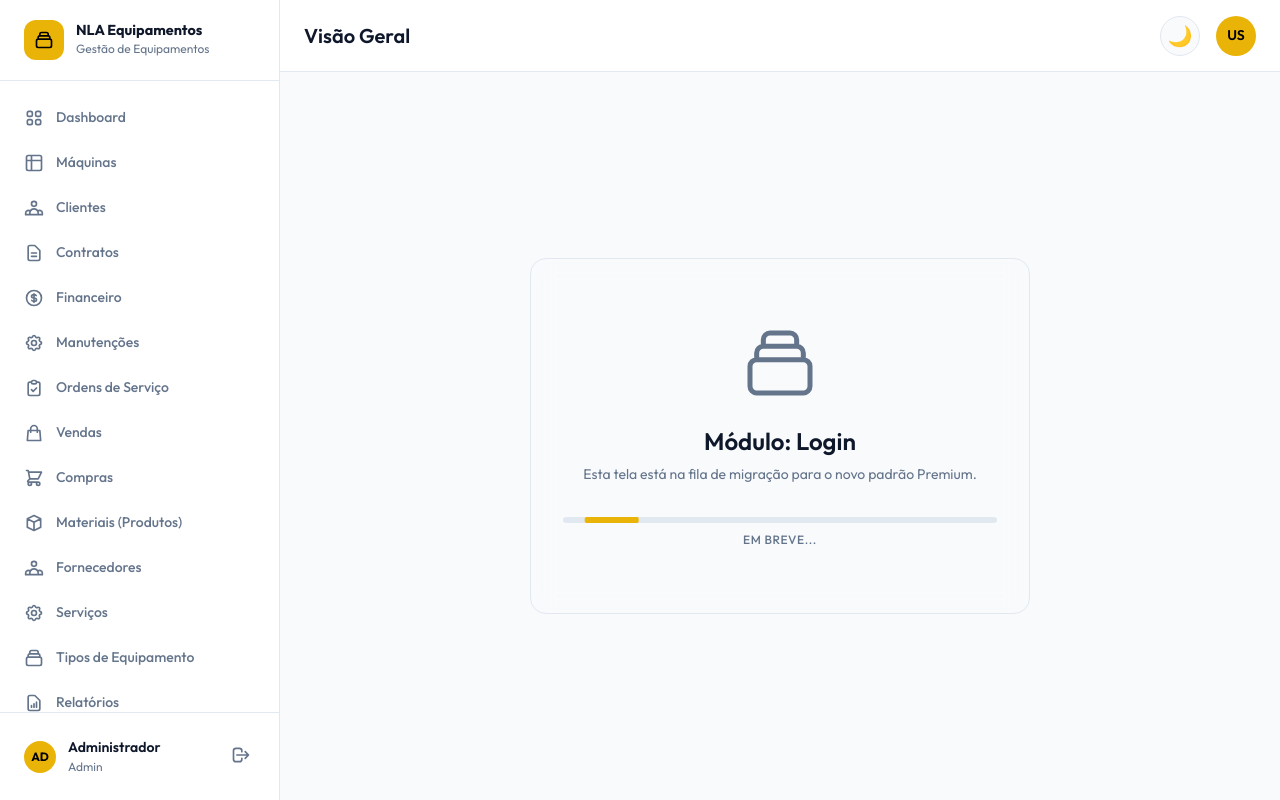
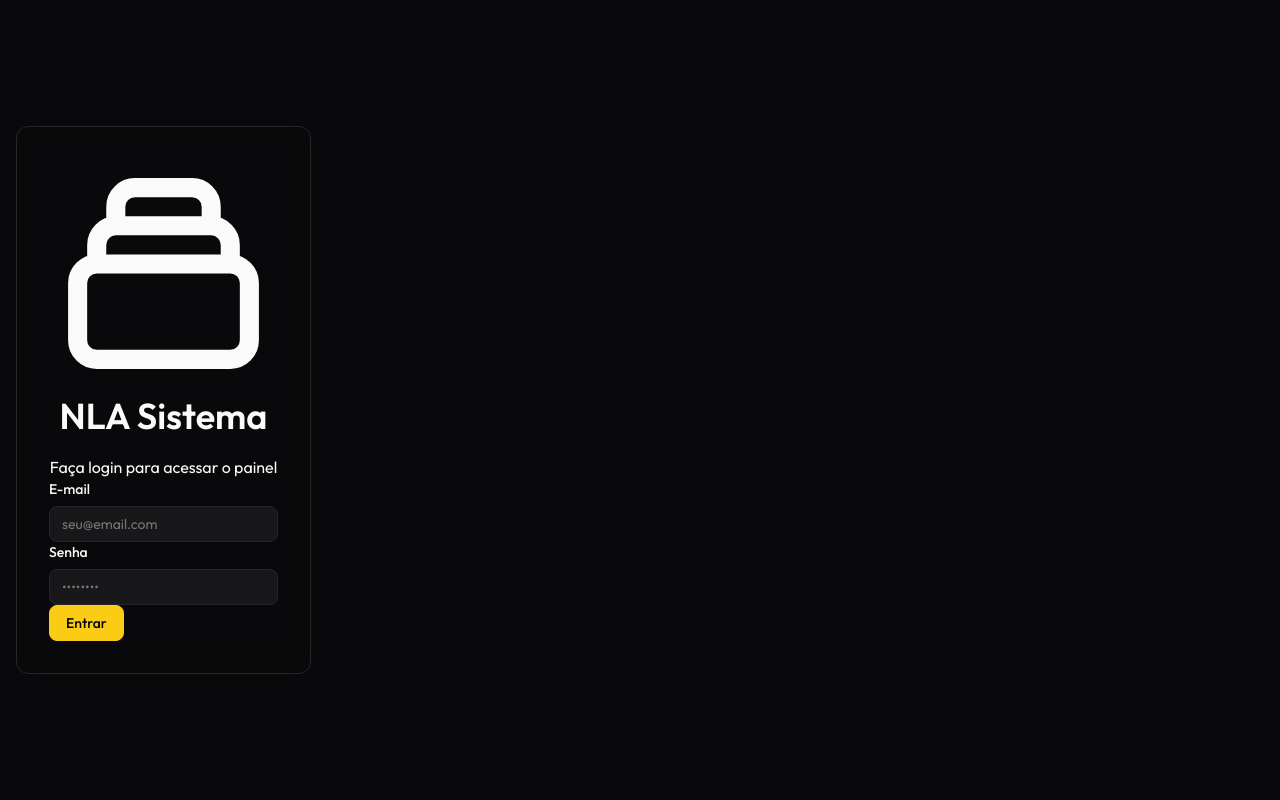
Before and after one commit to NicolasMatheusThiesen/nla-sistema, a Vue app in the folder frontend/: page /login in a window 1280 px wide. Built offline with nearby package versions, Linux system fonts and the light colour scheme; no server answers; what @tanstack/vue-query would draw is missing.

Commit message:
feat: Adicionar tela de login e proteção de rotas com Supabase Auth

```diff
--- a/frontend/package.json
+++ b/frontend/package.json
@@ -15,6 +15,7 @@
     "format": "prettier --write --experimental-cli src/"
   },
   "dependencies": {
+    "@supabase/supabase-js": "^2.110.1",
     "@tanstack/vue-query": "^5.101.2",
     "apexcharts": "^5.16.0",
     "axios": "^1.18.1",
--- a/frontend/src/components/layout/Sidebar.vue
+++ b/frontend/src/components/layout/Sidebar.vue
@@ -1,9 +1,16 @@
 <script setup lang="ts">
 import { ref } from 'vue';
-import { RouterLink, useRoute } from 'vue-router';
+import { RouterLink, useRoute, useRouter } from 'vue-router';
+import { supabase } from '@/lib/supabase';
 
 const isMobileMenuOpen = ref(false);
 const route = useRoute();
+const router = useRouter();
+
+const handleLogout = async () => {
+  await supabase.auth.signOut();
+  router.push('/login');
+};
 
 const toggleMobileMenu = () => {
   isMobileMenuOpen.value = !isMobileMenuOpen.value;
@@ -75,7 +82,7 @@ defineExpose({ toggleMobileMenu });
           <p class="user-name">Administrador</p>
           <p class="user-role">admin</p>
         </div>
-        <button class="logout-btn" title="Sair">
+        <button class="logout-btn" title="Sair" @click="handleLogout">
           <svg class="w-4 h-4" fill="none" viewBox="0 0 24 24" stroke="currentColor">
             <path stroke-linecap="round" stroke-linejoin="round" stroke-width="2" d="M17 16l4-4m0 0l-4-4m4 4H7m6 4v1a3 3 0 01-3 3H6a3 3 0 01-3-3V7a3 3 0 013-3h4a3 3 0 013 3v1" />
           </svg>
--- a/frontend/src/lib/api.ts
+++ b/frontend/src/lib/api.ts
@@ -1,4 +1,5 @@
 import axios from 'axios';
+import { supabase } from './supabase';
 
 const getDefaultApiUrl = () => {
   if (typeof window === 'undefined') return 'http://localhost:3001';
@@ -21,9 +22,10 @@ export class ApiError extends Error {
   }
 }
 
-// Em um sistema real com auth, pegaríamos o token aqui
+// Fetch token via Supabase Auth
 async function getToken(): Promise<string | null> {
-  return localStorage.getItem('access_token');
+  const { data: { session } } = await supabase.auth.getSession();
+  return session?.access_token || null;
 }
 
 export const apiClient = axios.create({
--- /dev/null
+++ b/frontend/src/lib/supabase.ts
@@ -0,0 +1,10 @@
+import { createClient } from '@supabase/supabase-js';
+
+const supabaseUrl = import.meta.env.VITE_SUPABASE_URL || '';
+const supabaseAnonKey = import.meta.env.VITE_SUPABASE_ANON_KEY || '';
+
+if (!supabaseUrl || !supabaseAnonKey) {
+  console.warn('Variáveis de ambiente do Supabase não encontradas! O login pode não funcionar corretamente.');
+}
+
+export const supabase = createClient(supabaseUrl, supabaseAnonKey);
--- a/frontend/src/router/index.ts
+++ b/frontend/src/router/index.ts
@@ -1,5 +1,7 @@
 import { createRouter, createWebHistory } from 'vue-router'
 import AppLayout from '../layouts/AppLayout.vue'
+import LoginView from '../views/LoginView.vue'
+import { supabase } from '../lib/supabase'
 import DashboardView from '../views/DashboardView.vue'
 import ClientesView from '../views/ClientesView.vue'
 import MaquinasView from '../views/MaquinasView.vue'
@@ -23,6 +25,12 @@ import ContasBancariasView from '../views/ContasBancariasView.vue'
 const router = createRouter({
   history: createWebHistory(import.meta.env.BASE_URL),
   routes: [
+    {
+      path: '/login',
+      name: 'login',
+      component: LoginView,
+      meta: { requiresAuth: false }
+    },
     {
       path: '/',
       component: AppLayout,
@@ -123,4 +131,17 @@ const router = createRouter({
   ],
 })
 
+router.beforeEach(async (to, from, next) => {
+  const { data: { session } } = await supabase.auth.getSession();
+  const requiresAuth = to.matched.some(record => record.meta.requiresAuth);
+
+  if (requiresAuth && !session) {
+    next('/login');
+  } else if (to.path === '/login' && session) {
+    next('/');
+  } else {
+    next();
+  }
+});
+
 export default router
--- /dev/null
+++ b/frontend/src/views/LoginView.vue
@@ -0,0 +1,94 @@
+<script setup lang="ts">
+import { ref } from 'vue';
+import { useRouter } from 'vue-router';
+import { supabase } from '@/lib/supabase';
+import Input from '@/components/ui/Input.vue';
+import Button from '@/components/ui/Button.vue';
+
+const email = ref('');
+const password = ref('');
+const loading = ref(false);
+const errorMsg = ref('');
+const router = useRouter();
+
+const handleLogin = async () => {
+  if (!email.value || !password.value) {
+    errorMsg.value = 'Preencha todos os campos.';
+    return;
+  }
+
+  loading.value = true;
+  errorMsg.value = '';
+
+  try {
+    const { data, error } = await supabase.auth.signInWithPassword({
+      email: email.value,
+      password: password.value,
+    });
+
+    if (error) throw error;
+
+    if (data.session) {
+      router.push('/');
+    }
+  } catch (err: any) {
+    errorMsg.value = err.message || 'Erro ao fazer login. Verifique suas credenciais.';
+  } finally {
+    loading.value = false;
+  }
+};
+</script>
+
+<template>
+  <div class="login-container">
+    <div class="login-box glass">
+      <div class="login-header">
+        <div class="logo-icon mx-auto mb-4 bg-primary text-white w-16 h-16 rounded-full flex items-center justify-center">
+          <svg class="w-8 h-8" fill="none" viewBox="0 0 24 24" stroke="currentColor">
+            <path stroke-linecap="round" stroke-linejoin="round" stroke-width="2" d="M19 11H5m14 0a2 2 0 012 2v6a2 2 0 01-2 2H5a2 2 0 01-2-2v-6a2 2 0 012-2m14 0V9a2 2 0 00-2-2M5 11V9a2 2 0 012-2m0 0V5a2 2 0 012-2h6a2 2 0 012 2v2M7 7h10" />
+          </svg>
+        </div>
+        <h1 class="text-2xl font-bold mb-2">NLA Sistema</h1>
+        <p class="text-secondary text-sm">Faça login para acessar o painel</p>
+      </div>
+
+      <form @submit.prevent="handleLogin" class="mt-6 flex flex-col gap-4">
+        <Input v-model="email" label="E-mail" type="email" placeholder="seu@email.com" required />
+        <Input v-model="password" label="Senha" type="password" placeholder="••••••••" required />
+
+        <div v-if="errorMsg" class="p-3 bg-red-100 text-red-700 rounded-md text-sm">
+          {{ errorMsg }}
+        </div>
+
+        <Button variant="primary" type="submit" class="w-full mt-2" :disabled="loading">
+          {{ loading ? 'Entrando...' : 'Entrar' }}
+        </Button>
+      </form>
+    </div>
+  </div>
+</template>
+
+<style scoped>
+.login-container {
+  min-height: 100vh;
+  display: flex;
+  align-items: center;
+  justify-content: center;
+  background: var(--bg-primary);
+  background-image: radial-gradient(circle at 15% 50%, rgba(var(--primary-rgb), 0.08), transparent 25%),
+                    radial-gradient(circle at 85% 30%, rgba(var(--primary-rgb), 0.12), transparent 25%);
+  padding: 1rem;
+}
+
+.login-box {
+  width: 100%;
+  max-width: 400px;
+  padding: 2rem;
+  border-radius: var(--radius-lg);
+  box-shadow: var(--shadow-xl);
+}
+
+.login-header {
+  text-align: center;
+}
+</style>
```
Also changed, not shown: 1 other file (tests, documents, lock files or other folders).
